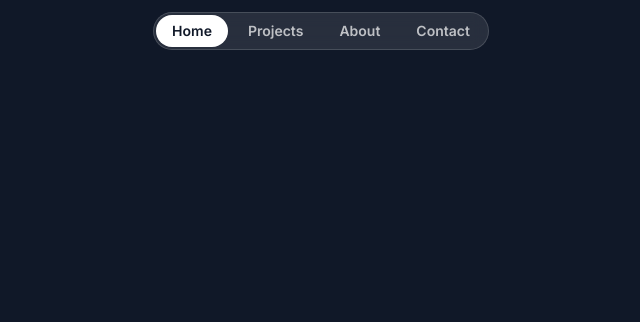
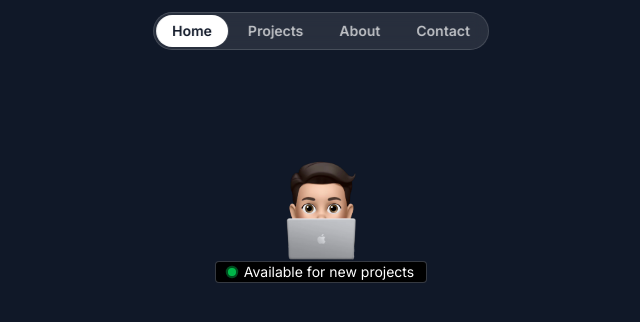
Before and after one commit to kikoDevv/Nasrolla-Portfolio, a Next.js app: page / in a window 1280 px wide. Shown: the top 322 px of the page, without its empty margins (319-959 px from the left). Built offline with nearby package versions, Linux system fonts and the light colour scheme; a web font is replaced by a local one.

Commit message:
Added Memoji with pulsing animation

```diff
--- a/src/app/page.tsx
+++ b/src/app/page.tsx
@@ -1,11 +1,11 @@
 import Header from "@/components/Header";
+import Hero from "@/sections/Hero";
 
 export default function Home() {
   return (
     <div>
-      <header>
-        <Header />
-      </header>
+      <Header />
+      <Hero />
     </div>
   );
 }
--- a/src/components/Header.tsx
+++ b/src/components/Header.tsx
@@ -14,7 +14,7 @@ export default function Header() {
   const [activeItem, setActiveItem] = useState("Home");
 
   return (
-    <section className="relative flex items-center justify-center top-3">
+    <section className="fixed top-3 left-1/2 transform -translate-x-1/2 z-50">
       <nav className="flex justify-center items-center bg-white/10 backdrop-blur border border-white/15 gap-1 p-0.5 rounded-full">
         {navItems.map((item) => (
           <motion.a
--- /dev/null
+++ b/src/sections/Hero.tsx
@@ -0,0 +1,49 @@
+"use client";
+
+import Image from "next/image";
+import React from "react";
+import { motion } from "framer-motion";
+
+export default function Hero() {
+  return (
+    <section>
+      <div className="grid mt-40">
+        {/*--------- the Memoji ----------*/}
+        <div className="grid justify-center justify-items-center">
+          <Image src={"/kikoMain.png"} alt="Kikos image not found!" width={100} height={100} />
+          <div className="flex items-center gap-2 border border-gray-500/50 rounded-sm px-3 bg-black">
+            <div className="relative flex items-center justify-center">
+              {/*--------- Pulsing ring ----------*/}
+              <motion.div
+                className="absolute size-2 rounded-full border-2 border-green-500/50"
+                animate={{
+                  scale: [0.5, 2, 0.5,],
+                  opacity: [0.1, 1, 0.2],
+                }}
+                transition={{
+                  duration: 2,
+                  repeat: Infinity,
+                  ease: "easeIn",
+                }}
+              />
+              {/* Inner solid dot */}
+              <motion.div
+                className="size-2 rounded-full bg-green-500 relative z-10"
+                animate={{
+                  opacity: [0.8, 1, 0.8],
+                }}
+                transition={{
+                  duration: 2,
+                  repeat: Infinity,
+                  ease: "easeInOut",
+                }}
+              />
+            </div>
+            <p className="text-sm">Available for new projects</p>
+          </div>
+        </div>
+        {/*--------- Status  ----------*/}
+      </div>
+    </section>
+  );
+}
```
Also changed, not shown: public/kikoMain.png (added).
